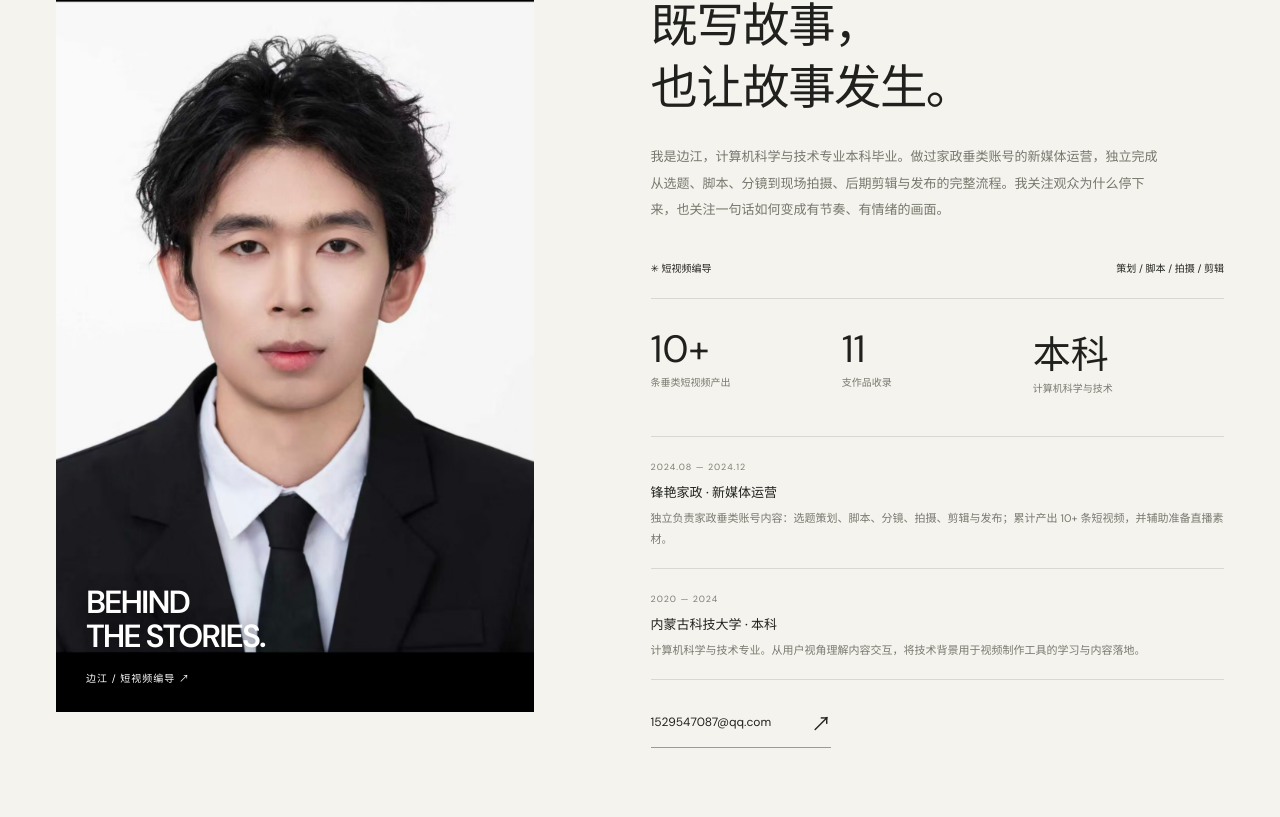
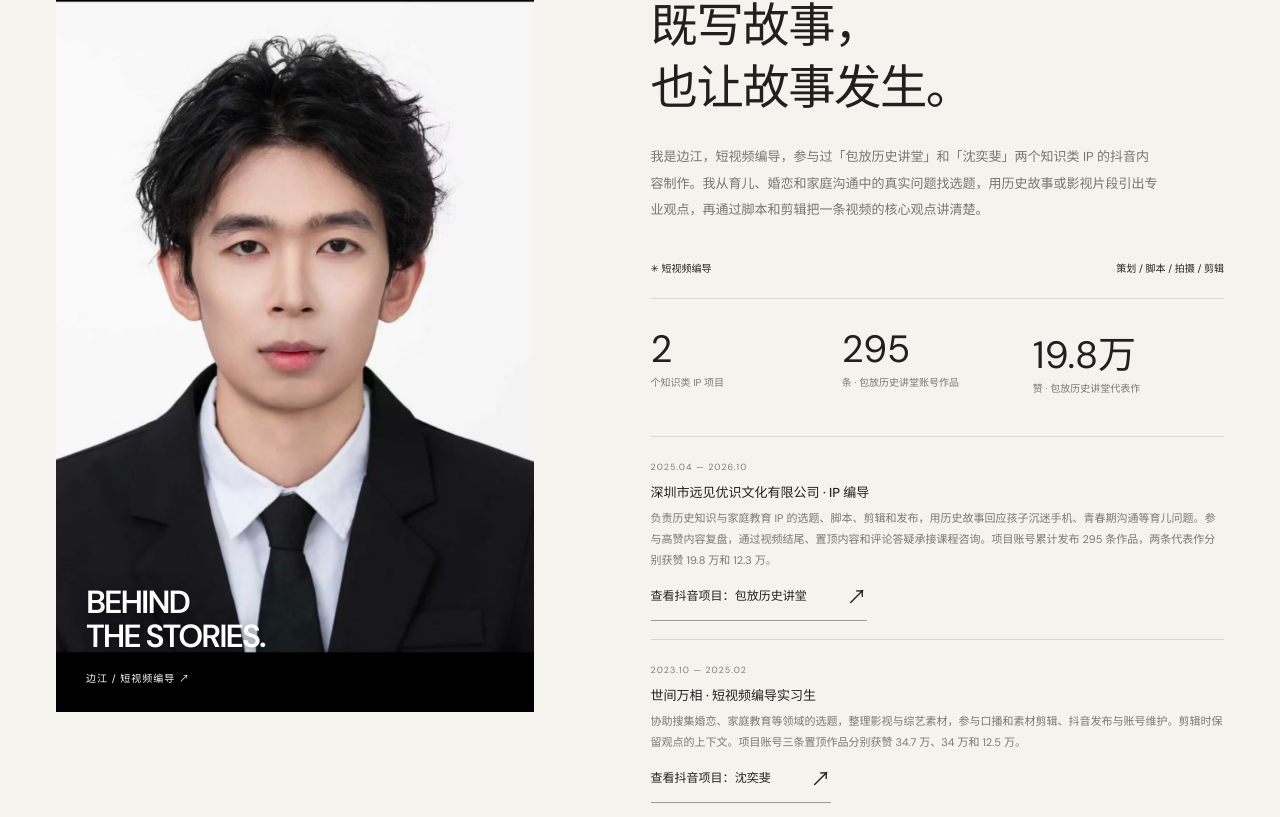
Before and after one commit to bj766/bjpersonnal, a React (Vite) app: page / in a window 1280 px wide. Shown: the part 1023-1840 px from the top of the page. Built offline with nearby package versions, Linux system fonts and the light colour scheme.

Commit message:
Refresh portfolio with knowledge IP experience

```diff
--- a/src/content.js
+++ b/src/content.js
@@ -1,12 +1,13 @@
 export const profile = {
   name: '边江', role: '短视频编导', email: '1529547087@qq.com', wechat: '', phone: '18147163761',
-  introduction: '我是边江，计算机科学与技术专业本科毕业。做过家政垂类账号的新媒体运营，独立完成从选题、脚本、分镜到现场拍摄、后期剪辑与发布的完整流程。我关注观众为什么停下来，也关注一句话如何变成有节奏、有情绪的画面。',
+  introduction: '我是边江，短视频编导，参与过「包放历史讲堂」和「沈奕斐」两个知识类 IP 的抖音内容制作。我从育儿、婚恋和家庭沟通中的真实问题找选题，用历史故事或影视片段引出专业观点，再通过脚本和剪辑把一条视频的核心观点讲清楚。',
   portrait: './media/portrait.jpg', avatar: './media/avatar.png',
   heroPoster: './media/works/03.jpg', heroVideo: './media/showreel.mp4',
-  stats: [{value:'10+',label:'条垂类短视频产出'},{value:'11',label:'支作品收录'},{value:'本科',label:'计算机科学与技术'}],
+  stats: [{value:'2',label:'个知识类 IP 项目'},{value:'295',label:'条 · 包放历史讲堂账号作品'},{value:'19.8万',label:'赞 · 包放历史讲堂代表作'}],
   experience: [
-    {date:'2024.08 — 2024.12',title:'锋艳家政 · 新媒体运营',text:'独立负责家政垂类账号内容：选题策划、脚本、分镜、拍摄、剪辑与发布；累计产出 10+ 条短视频，并辅助准备直播素材。'},
-    {date:'2020 — 2024',title:'内蒙古科技大学 · 本科',text:'计算机科学与技术专业。从用户视角理解内容交互，将技术背景用于视频制作工具的学习与内容落地。'},
+    {date:'2025.04 — 2026.10',title:'深圳市远见优识文化有限公司 · IP 编导',project:'包放历史讲堂',url:'https://www.douyin.com/user/MS4wLjABAAAA4k8-XAm-5cosv5SfRQP9J-vW9HUbjnzYGWzhckI3UHs',text:'负责历史知识与家庭教育 IP 的选题、脚本、剪辑和发布，用历史故事回应孩子沉迷手机、青春期沟通等育儿问题。参与高赞内容复盘，通过视频结尾、置顶内容和评论答疑承接课程咨询。项目账号累计发布 295 条作品，两条代表作分别获赞 19.8 万和 12.3 万。'},
+    {date:'2023.10 — 2025.02',title:'世间万相 · 短视频编导实习生',project:'沈奕斐',url:'https://www.douyin.com/user/MS4wLjABAAAAdN0o_YrFmXWxpwe8wnTRozgW_hs7hgocDz19_zxj2tiJdxIRNgf_yr-aAje2_MYO',text:'协助搜集婚恋、家庭教育等领域的选题，整理影视与综艺素材，参与口播和素材剪辑、抖音发布与账号维护。剪辑时保留观点的上下文。项目账号三条置顶作品分别获赞 34.7 万、34 万和 12.5 万。'},
+    {date:'2020 — 2024',title:'内蒙古科技大学 · 本科',text:'计算机科学与技术专业。把对用户认知和内容交互的理解用在短视频创作中，从观众视角设计开场和叙事节奏。'},
   ],
 }
 const work = (id,title,english,category,duration,description) => ({id,title,english,category,duration,description,image:`./media/works/${id}.jpg`,video:`./media/works/${id}.mp4`,roles:`全流程创作 / 选题 · 脚本 · 拍摄 · 出镜 · 剪辑`})
@@ -25,7 +26,7 @@ export const projects = [
   work('01','从一段屏幕信息开始。','ON THE SCREEN','内容教程','00:23','通过手机界面录屏与字幕呈现操作和信息。'),
 ]
 export const strengths = [
-  {n:'01',title:'从用户需求里找选题。',en:'CONTENT STRATEGY',text:'有家政垂类账号实操经历，围绕真实生活场景做选题，关注开场钩子、信息结构与观众的观看理由。',tags:'垂类账号 · 选题策划 · 内容钩子'},
-  {n:'02',title:'从脚本，一直跟到成片。',en:'END-TO-END PRODUCTION',text:'独立完成脚本撰写、分镜设计、现场拍摄、剪辑、字幕配乐与发布，理解每个环节如何影响最终表达。',tags:'脚本分镜 · 拍摄剪辑 · 上线发布'},
-  {n:'03',title:'用技术背景，提高落地效率。',en:'TECH & EXECUTION',text:'计算机专业背景，能够学习并运用视频制作工具；结合观众视角调整叙事节奏，让创意落实为可执行的内容。',tags:'工具应用 · 视听节奏 · 执行落地'},
+  {n:'01',title:'从真实问题里找选题。',en:'CONTENT STRATEGY',text:'从婚恋、育儿和家庭沟通中提炼选题，用历史故事或影视片段引出观点。拆解对标账号的标题、开头和叙事结构，找到适合自身 IP 的表达。',tags:'知识类 IP · 选题策划 · 内容复盘'},
+  {n:'02',title:'用一个故事讲清一个观点。',en:'SCRIPT & EDITING',text:'把历史和社会学内容写成通俗的口播脚本，前三秒切入观众关心的问题。能用微单拍摄，并在剪辑中精简铺垫、把控节奏、保留观点的上下文。',tags:'口播脚本 · 微单拍摄 · 视频剪辑'},
+  {n:'03',title:'让内容接得住观众的需求。',en:'CONTENT OPERATIONS',text:'通过视频结尾、置顶内容和评论答疑承接课程咨询。使用 ChatGPT、WorkBuddy、即梦和 Lib TV 辅助创作，把常用提示词和步骤整理为可复用的技能包。',tags:'抖音运营 · 课程引导 · AI 辅助创作'},
 ]
--- a/src/main.jsx
+++ b/src/main.jsx
@@ -22,7 +22,7 @@ function App(){
         <div className="hero-film"><NeuralTunnel playing={playing}/><div className="film-shade"/><div className="film-top"><span>NEURAL FIELD / 001</span><span className="live">● &nbsp; IDEAS IN MOTION</span></div><div className="film-caption"><span>观察。感受。讲述。</span><p>EVERY FRAME HAS A REASON.</p></div><button className="film-control" onClick={()=>setPlaying(value=>!value)} aria-label={playing?'暂停隧道动画':'播放隧道动画'} aria-pressed={playing}>{playing?'Ⅱ':'▶'}</button><span className="demo-label">原创动态视觉 / NEURAL FIELD</span></div>
         <HeroWorkStrip items={projects} onOpen={openProject} videoOpen={!!active}/>
       </section>
-      <section className="about page-width section" id="about"><div className="section-top"><span className="eyebrow">01 / ABOUT ME</span><span className="micro">好内容，从认真观察开始。</span></div><div className="about-grid"><div className="portrait"><img src={profile.portrait} alt="边江个人照片" loading="lazy"/><div className="portrait-label">BEHIND<br/>THE STORIES.<span>边江 / 短视频编导 ↗</span></div></div><div className="about-copy"><span className="eyebrow">你好，我是 {profile.name}。</span><h2>既写故事，<br/>也让故事<span className="serif">发生。</span></h2><p>{profile.introduction}</p><div className="role-row"><span>✳ {profile.role}</span><span>策划 / 脚本 / 拍摄 / 剪辑</span></div><div className="stats">{profile.stats.map(s=><div key={s.label}><strong>{s.value}</strong><span>{s.label}</span></div>)}</div><div className="experience-list">{profile.experience.map(item=><div className="experience-item" key={item.date}><span>{item.date}</span><h3>{item.title}</h3><p>{item.text}</p></div>)}</div><button onClick={()=>contact('email')} className="text-link contact-inline">{profile.email||'联系邮箱待补充'} <Arrow/></button></div></div></section>
+      <section className="about page-width section" id="about"><div className="section-top"><span className="eyebrow">01 / ABOUT ME</span><span className="micro">好内容，从认真观察开始。</span></div><div className="about-grid"><div className="portrait"><img src={profile.portrait} alt="边江个人照片" loading="lazy"/><div className="portrait-label">BEHIND<br/>THE STORIES.<span>边江 / 短视频编导 ↗</span></div></div><div className="about-copy"><span className="eyebrow">你好，我是 {profile.name}。</span><h2>既写故事，<br/>也让故事<span className="serif">发生。</span></h2><p>{profile.introduction}</p><div className="role-row"><span>✳ {profile.role}</span><span>策划 / 脚本 / 拍摄 / 剪辑</span></div><div className="stats">{profile.stats.map(s=><div key={s.label}><strong>{s.value}</strong><span>{s.label}</span></div>)}</div><div className="experience-list">{profile.experience.map(item=><div className="experience-item" key={item.date}><span>{item.date}</span><h3>{item.title}</h3><p>{item.text}</p>{item.url&&<a className="text-link" href={item.url} target="_blank" rel="noopener noreferrer">查看抖音项目：{item.project} <Arrow/></a>}</div>)}</div><button onClick={()=>contact('email')} className="text-link contact-inline">{profile.email||'联系邮箱待补充'} <Arrow/></button></div></div></section>
       <section className="works section" id="projects"><div className="page-width"><div className="section-top"><span className="eyebrow">02 / SELECTED WORK</span><span className="micro">SELECTED, NOT EVERYTHING.</span></div><div className="section-heading"><h2>作品，比介绍更直接<span className="pink">.</span></h2><p>从生活记录，到人物口播与场景表达。<br/><small>11 支视频 · 点击卡片播放完整作品</small></p></div><div className="filters" aria-label="作品分类">{['全部作品',...new Set(projects.map(p=>p.category))].map(c=><button key={c} className={category===c?'selected':''} aria-pressed={category===c} onClick={()=>setCategory(c)}>{c}{c==='全部作品'&&<sup>{projects.length}</sup>}</button>)}</div><ParallaxWorks key={category} items={projects.filter(p=>category==='全部作品'||p.category===category)} onOpen={openProject}/></div></section>
       <section className="strengths section page-width" id="strengths"><div className="section-top"><span className="eyebrow">03 / WHAT I BRING</span><span className="micro">从想法到成片，把每一环做好。</span></div><div className="section-heading"><h2>有想法，也有办法<span className="pink">.</span></h2><span className="large-star" aria-hidden="true">✳</span></div><div className="strengths-parallax"><ParallaxPanel label="个人优势视差卡片"><div className="strength-grid parallax-stage">{strengths.map((s,index)=><div className="parallax-item" key={s.n} style={{'--depth':[.4,1,.65][index],'--angle':`${[-1.8,1.5,-1][index]}deg`,'--offset':`${[4,25,10][index]}px`}}><article className={`strength strength-${s.n}`}><div className="strength-head"><span>{s.n} / {s.en}</span><Arrow/></div><div className="strength-symbol" aria-hidden="true">{s.n==='01'?'◎':s.n==='02'?'“':'✳'}</div><h3>{s.title}</h3><p>{s.text}</p><div className="strength-tags">{s.tags}</div></article></div>)}</div></ParallaxPanel></div><p className="outro-line">让内容有<span>方向</span>，让故事有<span>情绪</span>，让表达有<span>记忆点</span>。</p></section>
       <footer className="contact section" id="contact"><div className="page-width"><div className="section-top"><a className="wordmark" href="#home">DIRECTOR’S CUT<span>®</span></a><span className="availability"><span className="status-dot"/> OPEN TO COLLABORATION</span></div><div className="thanks"><span className="eyebrow">下一个故事，和你一起。</span><h2>Let’s talk<span className="pink">.</span><i>Thanks for watching.</i></h2><span className="pink-strip">感谢观看，期待与你共创。</span><p>有一个想法？让我们把它变成下一支好作品。</p><button className="button dark" onClick={()=>contact('email')}>开启一次合作 <Arrow/></button></div><div className="contact-details"><button onClick={()=>contact('phone')}><span>PHONE / 电话</span><strong>{profile.phone||'待补充'}</strong></button><button onClick={()=>contact('email')}><span>EMAIL / 邮箱</span><strong>{profile.email||'待补充'}</strong></button><button onClick={()=>contact(profile.wechat?'wechat':'email')}><span>{profile.wechat?'WECHAT / 微信':'CONTACT / 合作沟通'}</span><strong>{profile.wechat||'通过邮件联系'} <Arrow/></strong></button><a className="back-top" href="#home" aria-label="返回顶部">↑</a></div><div className="footer-bottom"><span>© {new Date().getFullYear()} {profile.name} · 短视频编导</span><span>MADE WITH INTENTION. / 用心构思，认真表达。</span></div></div></footer>
```
Also changed, not shown: 3 other files (tests, documents, lock files or other folders).
